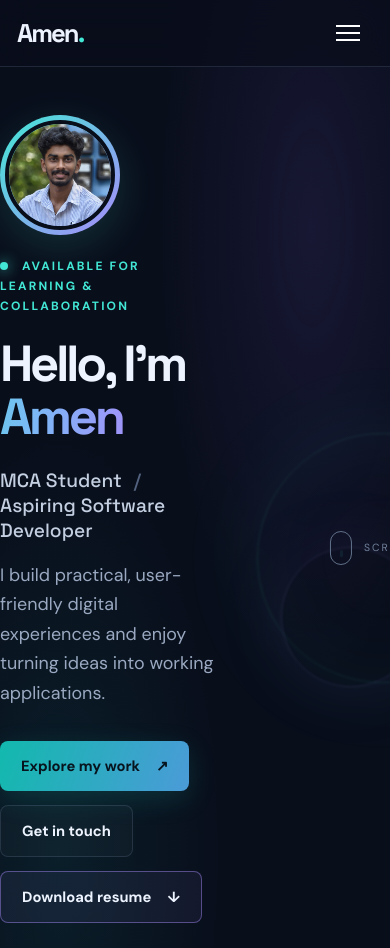
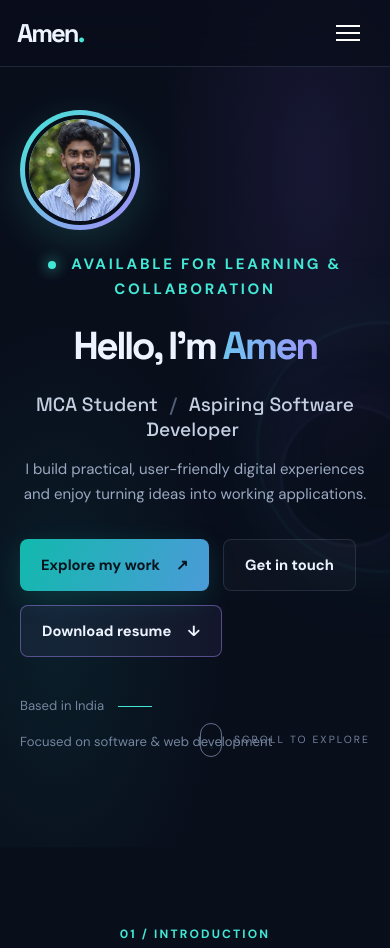
Before and after one commit to amentabraham07-blip/amen-portfolio, a plain HTML site: page index.html in a window 390 px wide. Shown: the top 948 px of the page. Drawn offline with Linux system fonts and the light colour scheme.

Commit message:
Enhance mobile styles for hero section
Added responsive styles for the hero section on mobile devices.

```diff
--- a/style.css
+++ b/style.css
@@ -392,3 +392,29 @@ html {
     grid-template-columns: 1fr !important;
   }
 }
+/* Fix hero section on mobile */
+@media (max-width: 768px) {
+  .hero {
+    min-height: 100vh;
+    height: auto;
+    padding: 110px 20px 60px;
+    display: flex;
+    flex-direction: column;
+    justify-content: center;
+    overflow: hidden;
+  }
+
+  .hero h1 {
+    font-size: clamp(36px, 10vw, 52px);
+    line-height: 1.15;
+  }
+
+  .hero p {
+    font-size: 15px;
+  }
+
+  .hero-content {
+    width: 100%;
+    text-align: center;
+  }
+}
```
